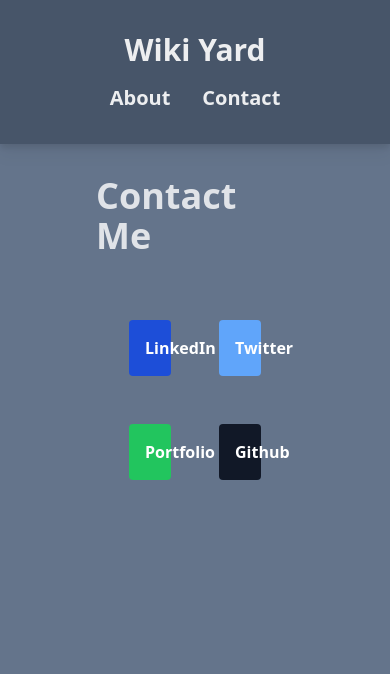
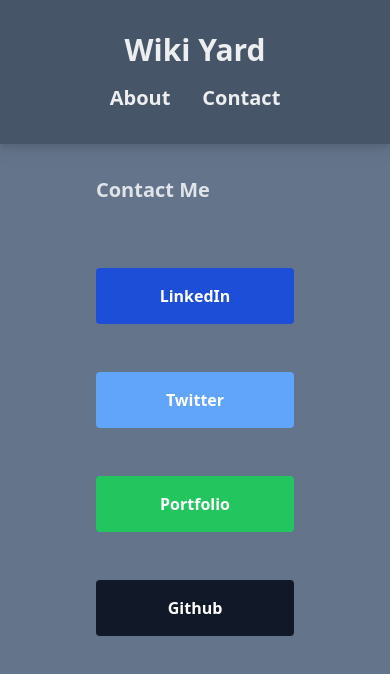
Before and after one commit to Lakshit-Chiranjiv/Wiki-Search-Website, a Next.js app: page /contact in a window 390 px wide. Shown: the top 674 px of the page. Built offline with nearby package versions, Linux system fonts and the light colour scheme.

Commit message:
responsive contact page

```diff
--- a/app/contact/page.tsx
+++ b/app/contact/page.tsx
@@ -3,9 +3,9 @@
 const Contact = () => {
   return (
     <div className='text-white/80'>
-      <h1 className='text-4xl font-bold my-4'>Contact Me</h1>
+      <h1 className='text-xl sm:text-2xl md:text-4xl font-bold my-4'>Contact Me</h1>
 
-      <div className='grid grid-cols-2 gap-12 mx-auto w-2/3 my-16 text-center'>
+      <div className='grid grid-cols-1 md:grid-cols-2  gap-12 mx-auto md:w-2/3 my-16 text-center'>
         <a href='https://www.linkedin.com/in/lakshit-chiranjiv-sagar-4b0b15198/' target='_blank' rel='noreferrer' className='bg-blue-700 hover:bg-blue-700/75 text-white font-bold py-4 px-4 rounded'>
           LinkedIn
         </a>
```
